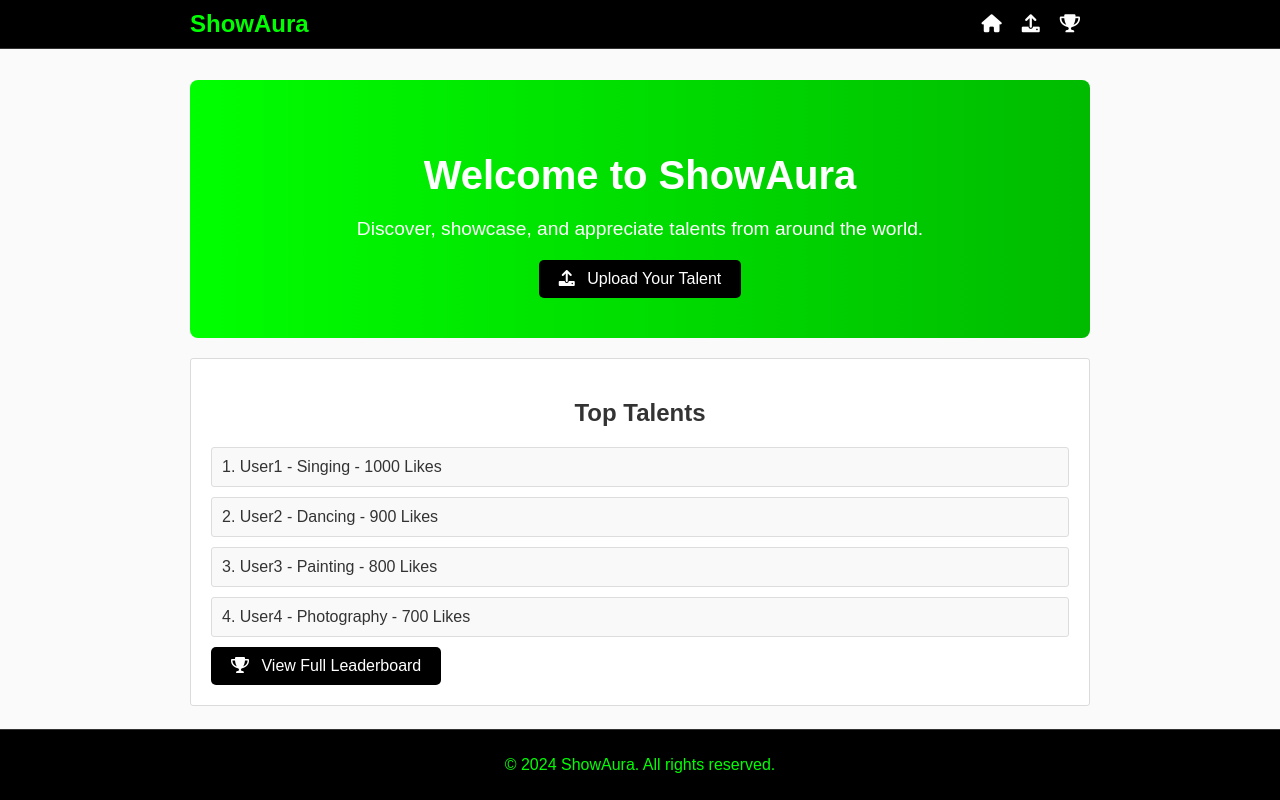
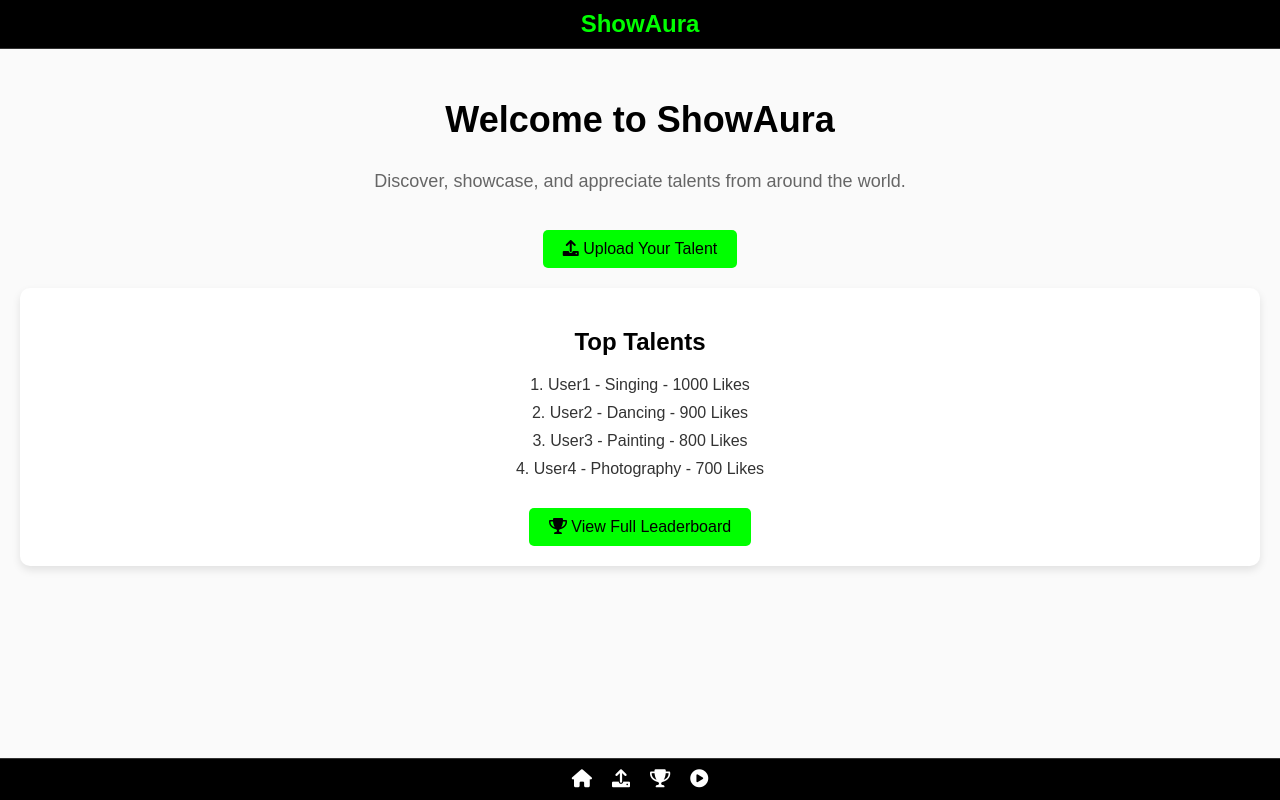
Before and after one commit to vinothvbt/showaura, a plain HTML site: page index.html in a window 1280 px wide. Drawn offline with Linux system fonts and the light colour scheme.

Commit message:
Add files via upload

```diff
--- a/index.html
+++ b/index.html
@@ -9,14 +9,7 @@
 </head>
 <body>
     <header>
-        <nav>
-            <div class="logo">ShowAura</div>
-            <ul class="nav-links">
-                <li><a href="index.html"><i class="fas fa-home"></i></a></li>
-                <li><a href="upload.html"><i class="fas fa-upload"></i></a></li>
-                <li><a href="leaderboard.html"><i class="fas fa-trophy"></i></a></li>
-            </ul>
-        </nav>
+        <div class="logo">ShowAura</div>
     </header>
     <main>
         <section class="hero-section">
@@ -44,7 +37,14 @@
         </section>
     </main>
     <footer>
-        <p>&copy; 2024 ShowAura. All rights reserved.</p>
+        <nav class="bottom-nav">
+            <ul class="nav-links">
+                <li><a href="index.html"><i class="fas fa-home"></i></a></li>
+                <li><a href="upload.html"><i class="fas fa-upload"></i></a></li>
+                <li><a href="leaderboard.html"><i class="fas fa-trophy"></i></a></li>
+                <li><a href="talentshow.html"><i class="fas fa-play-circle"></i></a></li>
+            </ul>
+        </nav>
     </footer>
 </body>
 </html>
--- a/styles.css
+++ b/styles.css
@@ -4,6 +4,9 @@ body {
     padding: 0;
     background-color: #fafafa;
     color: #333;
+    display: flex;
+    flex-direction: column;
+    min-height: 100vh;
 }
 
 header {
@@ -11,19 +14,6 @@ header {
     border-bottom: 1px solid #333;
     padding: 10px 0;
     text-align: center;
-    position: fixed;
-    width: 100%;
-    top: 0;
-    z-index: 1000;
-}
-
-nav {
-    display: flex;
-    justify-content: space-between;
-    align-items: center;
-    max-width: 900px;
-    margin: 0 auto;
-    padding: 0 20px;
 }
 
 .logo {
@@ -32,16 +22,86 @@ nav {
     color: #0f0;
 }
 
+main {
+    flex: 1;
+    padding: 20px;
+    box-sizing: border-box;
+}
+
+.hero-section {
+    text-align: center;
+    margin-bottom: 20px;
+}
+
+.hero-content h1 {
+    font-size: 36px;
+    color: #000;
+}
+
+.hero-content p {
+    font-size: 18px;
+    color: #666;
+}
+
+.cta-button {
+    display: inline-block;
+    margin-top: 20px;
+    padding: 10px 20px;
+    background-color: #0f0;
+    color: #000;
+    text-decoration: none;
+    font-size: 16px;
+    border-radius: 5px;
+    transition: background-color 0.3s;
+}
+
+.cta-button:hover {
+    background-color: #0a0;
+}
+
+.leaderboard-preview {
+    background-color: #fff;
+    padding: 20px;
+    border-radius: 10px;
+    box-shadow: 0 4px 8px rgba(0, 0, 0, 0.1);
+    text-align: center;
+}
+
+.leaderboard-preview h2 {
+    font-size: 24px;
+    margin-bottom: 20px;
+    color: #000;
+}
+
+.leaderboard-entry {
+    font-size: 16px;
+    margin-bottom: 10px;
+    color: #333;
+}
+
+footer {
+    background-color: #000;
+    border-top: 1px solid #333;
+    padding: 10px 0;
+    text-align: center;
+}
+
+.bottom-nav {
+    display: flex;
+    justify-content: center;
+    align-items: center;
+}
+
 .nav-links {
     list-style-type: none;
     padding: 0;
     margin: 0;
     display: flex;
+    gap: 20px; /* Adjust the gap to add more space between buttons */
 }
 
 .nav-links li {
     display: inline;
-    margin: 0 10px;
 }
 
 .nav-links li a {
@@ -54,89 +114,3 @@ nav {
 .nav-links li a:hover {
     color: #0f0;
 }
-
-main {
-    padding: 80px 20px 20px;
-    max-width: 900px;
-    margin: 0 auto;
-}
-
-.hero-section {
-    background: linear-gradient(to right, #0f0, #0b0);
-    color: #fff;
-    padding: 40px 20px;
-    text-align: center;
-    border-radius: 8px;
-    animation: fadeIn 2s ease-in-out;
-}
-
-.hero-content h1 {
-    font-size: 2.5em;
-    margin-bottom: 20px;
-}
-
-.hero-content p {
-    font-size: 1.2em;
-    margin-bottom: 20px;
-}
-
-.cta-button {
-    display: inline-block;
-    padding: 10px 20px;
-    background-color: #000;
-    color: #fff;
-    text-decoration: none;
-    border-radius: 5px;
-    transition: background-color 0.3s;
-    font-size: 16px;
-}
-
-.cta-button i {
-    margin-right: 8px;
-}
-
-.cta-button:hover {
-    background-color: #333;
-}
-
-.leaderboard-preview {
-    margin-top: 20px;
-    background-color: #fff;
-    border: 1px solid #dbdbdb;
-    border-radius: 3px;
-    padding: 20px;
-    animation: fadeIn 2s ease-in-out;
-}
-
-.leaderboard-preview h2 {
-    text-align: center;
-    margin-bottom: 20px;
-}
-
-.leaderboard-entry {
-    background-color: #f9f9f9;
-    border: 1px solid #ddd;
-    border-radius: 3px;
-    padding: 10px;
-    margin-bottom: 10px;
-}
-
-footer {
-    background-color: #000;
-    border-top: 1px solid #333;
-    text-align: center;
-    padding: 10px 0;
-    position: fixed;
-    width: 100%;
-    bottom: 0;
-    color: #0f0;
-}
-
-@keyframes fadeIn {
-    from {
-        opacity: 0;
-    }
-    to {
-        opacity: 1;
-    }
-}
--- a/styles1.css
+++ b/styles1.css
@@ -146,6 +146,7 @@ footer {
     padding: 0;
     margin: 0;
     display: flex;
+    gap: 20px; /* Adjust the gap to add more space between buttons */
 }
 
 .nav-links li {
--- a/styles2.css
+++ b/styles2.css
@@ -108,6 +108,7 @@ footer {
     padding: 0;
     margin: 0;
     display: flex;
+    gap: 20px; /* Adjust the gap to add more space between buttons */
 }
 
 .nav-links li {
```
Also changed, not shown: leaderboard.html (+0 -1 lines), upload.html (+0 -1 lines).
